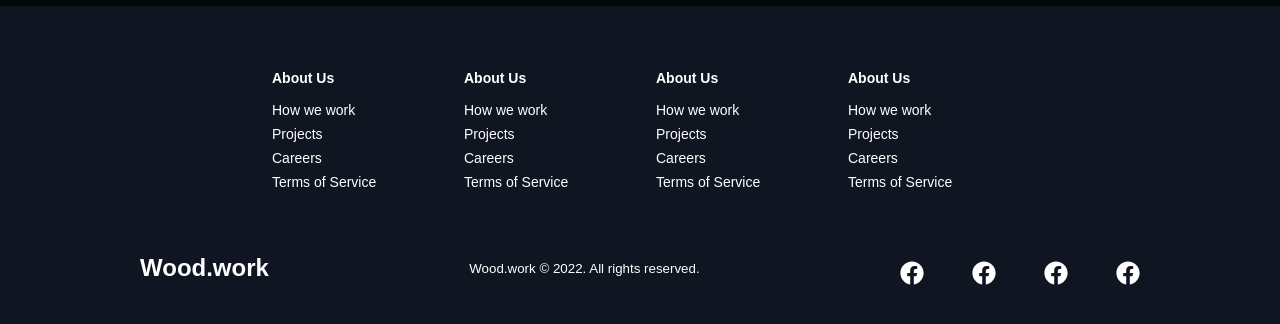
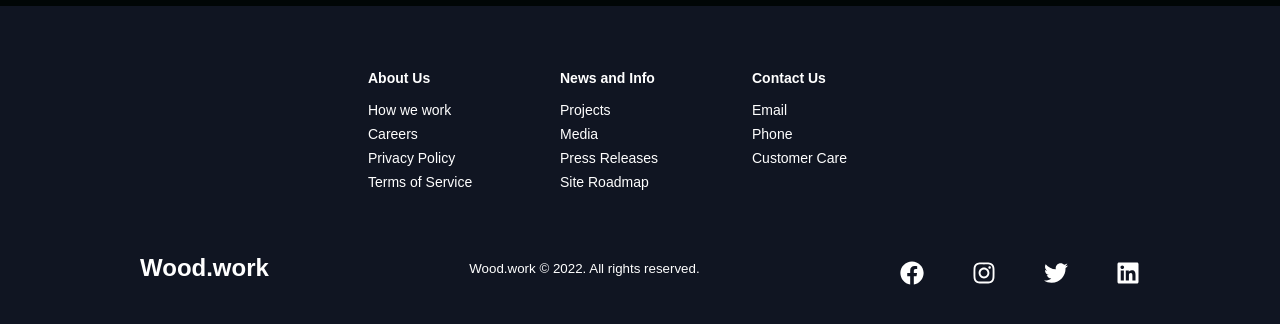
Before and after one commit to SheershJindal/SheershJindal.github.io, a React (Create React App) app: page / in a window 1280 px wide. Shown: the part 4174-4498 px from the top of the page. Built offline with nearby package versions, Linux system fonts and the light colour scheme; a web font is replaced by a local one.

Commit message:
Refactored footer for code reusability

```diff
--- /dev/null
+++ b/src/components/Footer/DUMMY_DATA.js
@@ -0,0 +1,52 @@
+export const aboutData = [
+  {
+    to: '/',
+    label: 'How we work'
+  },
+  {
+    to: '/',
+    label: 'Careers'
+  },
+  {
+    to: '/',
+    label: 'Privacy Policy'
+  },
+  {
+    to: '/',
+    label: 'Terms of Service'
+  }
+]
+
+export const siteData = [
+  {
+    to: '/',
+    label: 'Projects'
+  },
+  {
+    to: '/',
+    label: 'Media'
+  },
+  {
+    to: '/',
+    label: 'Press Releases'
+  },
+  {
+    to: '/',
+    label: 'Site Roadmap'
+  }
+]
+
+export const contactData = [
+  {
+    to: '/',
+    label: 'Email'
+  },
+  {
+    to: '/',
+    label: 'Phone'
+  },
+  {
+    to: '/',
+    label: 'Customer Care'
+  }
+]
--- a/src/components/Footer/Footer.js
+++ b/src/components/Footer/Footer.js
@@ -1,14 +1,11 @@
 import React from 'react'
 import { animateScroll as scroll } from 'react-scroll'
-import { FaFacebook } from 'react-icons/fa'
+import { FaFacebook, FaInstagram, FaLinkedin, FaTwitter } from 'react-icons/fa'
 
 import {
   FooterContainer,
-  FooterLink,
-  FooterLinkItems,
   FooterLinksContainer,
   FooterLinksWrapper,
-  FooterLinkTitle,
   FooterWrap,
   SocialIconLink,
   SocialIcons,
@@ -17,6 +14,8 @@
   SocialMediaWrap,
   WebsiteRights
 } from './FooterElements'
+import FooterColumn from './FooterColumn'
+import { aboutData, siteData, contactData } from './DUMMY_DATA'
 
 const Footer = () => {
   const toggleHome = () => {
@@ -29,36 +28,11 @@
         <FooterWrap>
           <FooterLinksContainer>
             <FooterLinksWrapper>
-              <FooterLinkItems>
-                <FooterLinkTitle>About Us</FooterLinkTitle>
-                <FooterLink to='/'>How we work</FooterLink>
-                <FooterLink to='/'>Projects</FooterLink>
-                <FooterLink to='/'>Careers</FooterLink>
-                <FooterLink to='/'>Terms of Service  </FooterLink>
-              </FooterLinkItems>
-              <FooterLinkItems>
-                <FooterLinkTitle>About Us</FooterLinkTitle>
-                <FooterLink to='/'>How we work</FooterLink>
-                <FooterLink to='/'>Projects</FooterLink>
-                <FooterLink to='/'>Careers</FooterLink>
-                <FooterLink to='/'>Terms of Service  </FooterLink>
-              </FooterLinkItems>
+              <FooterColumn data={aboutData} title={'About Us'} />
+              <FooterColumn data={siteData} title={'News and Info'} />
             </FooterLinksWrapper>
             <FooterLinksWrapper>
-              <FooterLinkItems>
-                <FooterLinkTitle>About Us</FooterLinkTitle>
-                <FooterLink to='/'>How we work</FooterLink>
-                <FooterLink to='/'>Projects</FooterLink>
-                <FooterLink to='/'>Careers</FooterLink>
-                <FooterLink to='/'>Terms of Service  </FooterLink>
-              </FooterLinkItems>
-              <FooterLinkItems>
-                <FooterLinkTitle>About Us</FooterLinkTitle>
-                <FooterLink to='/'>How we work</FooterLink>
-                <FooterLink to='/'>Projects</FooterLink>
-                <FooterLink to='/'>Careers</FooterLink>
-                <FooterLink to='/'>Terms of Service  </FooterLink>
-              </FooterLinkItems>
+              <FooterColumn data={contactData} title={'Contact Us'} />
             </FooterLinksWrapper>
           </FooterLinksContainer>
           <SocialMedia>
@@ -69,14 +43,14 @@
                 <SocialIconLink href='//facebook.com' target='_blank' aria-label='Facebook'>
                   <FaFacebook />
                 </SocialIconLink>
-                <SocialIconLink href='//facebook.com' target='_blank' aria-label='Facebook'>
-                  <FaFacebook />
+                <SocialIconLink href='//instagram.com' target='_blank' aria-label='Indtagram'>
+                  <FaInstagram />
                 </SocialIconLink>
-                <SocialIconLink href='//facebook.com' target='_blank' aria-label='Facebook'>
-                  <FaFacebook />
+                <SocialIconLink href='//twitter.com' target='_blank' aria-label='Twitter'>
+                  <FaTwitter />
                 </SocialIconLink>
-                <SocialIconLink href='//facebook.com' target='_blank' aria-label='Facebook'>
-                  <FaFacebook />
+                <SocialIconLink href='//linkedin.com' target='_blank' aria-label='LinkedIn'>
+                  <FaLinkedin />
                 </SocialIconLink>
               </SocialIcons>
             </SocialMediaWrap>
--- /dev/null
+++ b/src/components/Footer/FooterColumn.js
@@ -0,0 +1,14 @@
+import React from 'react'
+
+import { FooterLink, FooterLinkItems, FooterLinkTitle } from './FooterElements'
+
+const FooterColumn = ({ data, title }) => {
+  return (
+    <FooterLinkItems>
+      <FooterLinkTitle>{title}</FooterLinkTitle>
+      {data.map(d => <FooterLink to={d.to}>{d.label}</FooterLink>)}
+    </FooterLinkItems>
+  )
+}
+
+export default FooterColumn
```
